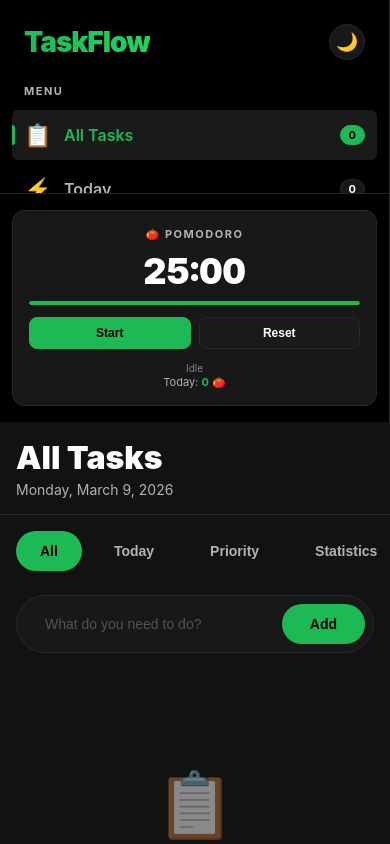
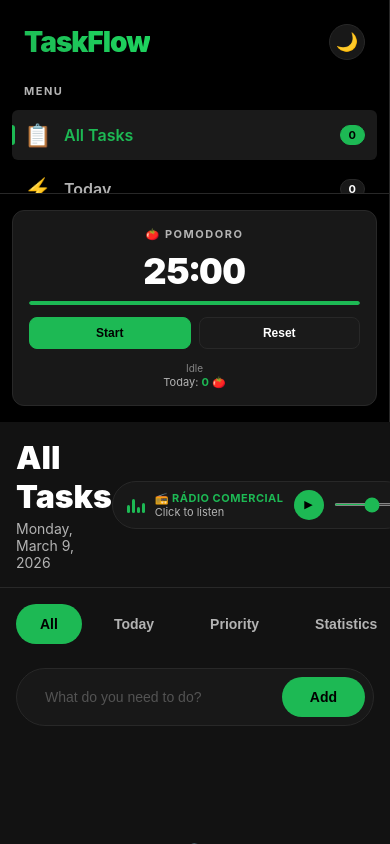
Before and after one commit to JAntonioCoelho/taskflow, a website: page index.html in a window 390 px wide. Drawn offline with Linux system fonts and the light colour scheme.

Commit message:
feat: add Rádio Comercial widget and expand test suite
- Add live radio widget in the header (top-right) streaming Rádio
  Comercial via stream-icy.bauermedia.pt/comercial.mp3
- Widget includes animated sound bars, play/pause toggle, volume
  slider, and live status indicator; hidden on mobile
- Fully adapts to dark/light theme via CSS variables
- Translate all radio widget UI strings to English
- Add 55 new tests covering Radio Widget, Theme Toggle, Navigation
  & View Switching, and English-only UI text (107 total, all passing)

```diff
--- a/index.html
+++ b/index.html
@@ -750,6 +750,117 @@
             padding-left: 16px;
             padding-right: 16px;
         }
+
+        .radio-widget {
+            display: none;
+        }
+    }
+
+    /* RADIO WIDGET */
+    .radio-widget {
+        display: flex;
+        align-items: center;
+        gap: 10px;
+        background: var(--bg-tertiary);
+        border: 1px solid var(--border-color);
+        border-radius: 50px;
+        padding: 8px 14px;
+        transition: border-color 0.3s ease, background 0.3s ease;
+        flex-shrink: 0;
+    }
+
+    .radio-widget:hover {
+        border-color: var(--accent-green);
+    }
+
+    .radio-info {
+        display: flex;
+        flex-direction: column;
+        min-width: 0;
+    }
+
+    .radio-station-name {
+        font-size: 11px;
+        font-weight: 700;
+        color: var(--accent-green);
+        text-transform: uppercase;
+        letter-spacing: 0.5px;
+        white-space: nowrap;
+    }
+
+    .radio-now-playing {
+        font-size: 11px;
+        color: var(--text-secondary);
+        white-space: nowrap;
+        overflow: hidden;
+        text-overflow: ellipsis;
+        max-width: 140px;
+    }
+
+    .radio-play-btn {
+        width: 30px;
+        height: 30px;
+        border-radius: 50%;
+        background: var(--accent-green);
+        border: none;
+        cursor: pointer;
+        display: flex;
+        align-items: center;
+        justify-content: center;
+        font-size: 11px;
+        transition: all 0.2s;
+        flex-shrink: 0;
+        color: #000;
+    }
+
+    .radio-play-btn:hover {
+        background: var(--accent-green-hover);
+        transform: scale(1.05);
+    }
+
+    .radio-volume {
+        width: 60px;
+        height: 3px;
+        cursor: pointer;
+        accent-color: var(--accent-green);
+        flex-shrink: 0;
+    }
+
+    .radio-bars {
+        display: flex;
+        align-items: flex-end;
+        gap: 2px;
+        height: 16px;
+        flex-shrink: 0;
+    }
+
+    .radio-bar {
+        width: 3px;
+        background: var(--accent-green);
+        border-radius: 2px;
+    }
+
+    .radio-bar:nth-child(1) { height: 8px; }
+    .radio-bar:nth-child(2) { height: 14px; }
+    .radio-bar:nth-child(3) { height: 6px; }
+    .radio-bar:nth-child(4) { height: 10px; }
+
+    .radio-bars.playing .radio-bar:nth-child(1) {
+        animation: radio-bar-bounce 0.8s ease-in-out infinite;
+    }
+    .radio-bars.playing .radio-bar:nth-child(2) {
+        animation: radio-bar-bounce 0.8s ease-in-out 0.15s infinite;
+    }
+    .radio-bars.playing .radio-bar:nth-child(3) {
+        animation: radio-bar-bounce 0.8s ease-in-out 0.3s infinite;
+    }
+    .radio-bars.playing .radio-bar:nth-child(4) {
+        animation: radio-bar-bounce 0.8s ease-in-out 0.45s infinite;
+    }
+
+    @keyframes radio-bar-bounce {
+        0%, 100% { height: 4px; }
+        50% { height: 16px; }
     }
 </style>
 
@@ -823,6 +934,21 @@
             <div class="header-left">
                 <h1 id="view-title">All Tasks</h1>
                 <div class="header-subtitle" id="view-subtitle"></div>
+            </div>
+            <!-- RADIO WIDGET -->
+            <div class="radio-widget" id="radio-widget">
+                <div class="radio-bars" id="radio-bars">
+                    <div class="radio-bar"></div>
+                    <div class="radio-bar"></div>
+                    <div class="radio-bar"></div>
+                    <div class="radio-bar"></div>
+                </div>
+                <div class="radio-info">
+                    <div class="radio-station-name">📻 Rádio Comercial</div>
+                    <div class="radio-now-playing" id="radio-now-playing">Click to listen</div>
+                </div>
+                <button class="radio-play-btn" id="radio-play-btn" onclick="toggleRadio()" title="Play / Pause">▶</button>
+                <input type="range" class="radio-volume" id="radio-volume" min="0" max="1" step="0.05" value="0.7" oninput="setRadioVolume(this.value)" title="Volume">
             </div>
         </div>
 
@@ -1462,6 +1588,48 @@
         init();
         loadPomodoroData();
     }
+
+    // RADIO COMERCIAL
+    const RADIO_STREAM = 'https://stream-icy.bauermedia.pt/comercial.mp3';
+    let radioAudio = null;
+    let radioPlaying = false;
+
+    function toggleRadio() {
+        if (!radioAudio) {
+            radioAudio = new Audio(RADIO_STREAM);
+            radioAudio.volume = parseFloat(document.getElementById('radio-volume').value);
+            radioAudio.addEventListener('error', function() {
+                document.getElementById('radio-now-playing').textContent = 'Error loading';
+                setRadioState(false);
+            });
+        }
+
+        if (radioPlaying) {
+            radioAudio.pause();
+            setRadioState(false);
+        } else {
+            document.getElementById('radio-now-playing').textContent = 'Loading...';
+            radioAudio.play().then(function() {
+                setRadioState(true);
+                document.getElementById('radio-now-playing').textContent = 'Live 🔴';
+            }).catch(function() {
+                document.getElementById('radio-now-playing').textContent = 'Error loading';
+                setRadioState(false);
+            });
+        }
+    }
+
+    function setRadioState(playing) {
+        radioPlaying = playing;
+        const btn = document.getElementById('radio-play-btn');
+        const bars = document.getElementById('radio-bars');
+        btn.textContent = playing ? '⏸' : '▶';
+        bars.classList.toggle('playing', playing);
+    }
+
+    function setRadioVolume(value) {
+        if (radioAudio) radioAudio.volume = parseFloat(value);
+    }
 </script>
 
 </body>
```
Also changed, not shown: tests/taskflow.test.js (+270 -0 lines).
